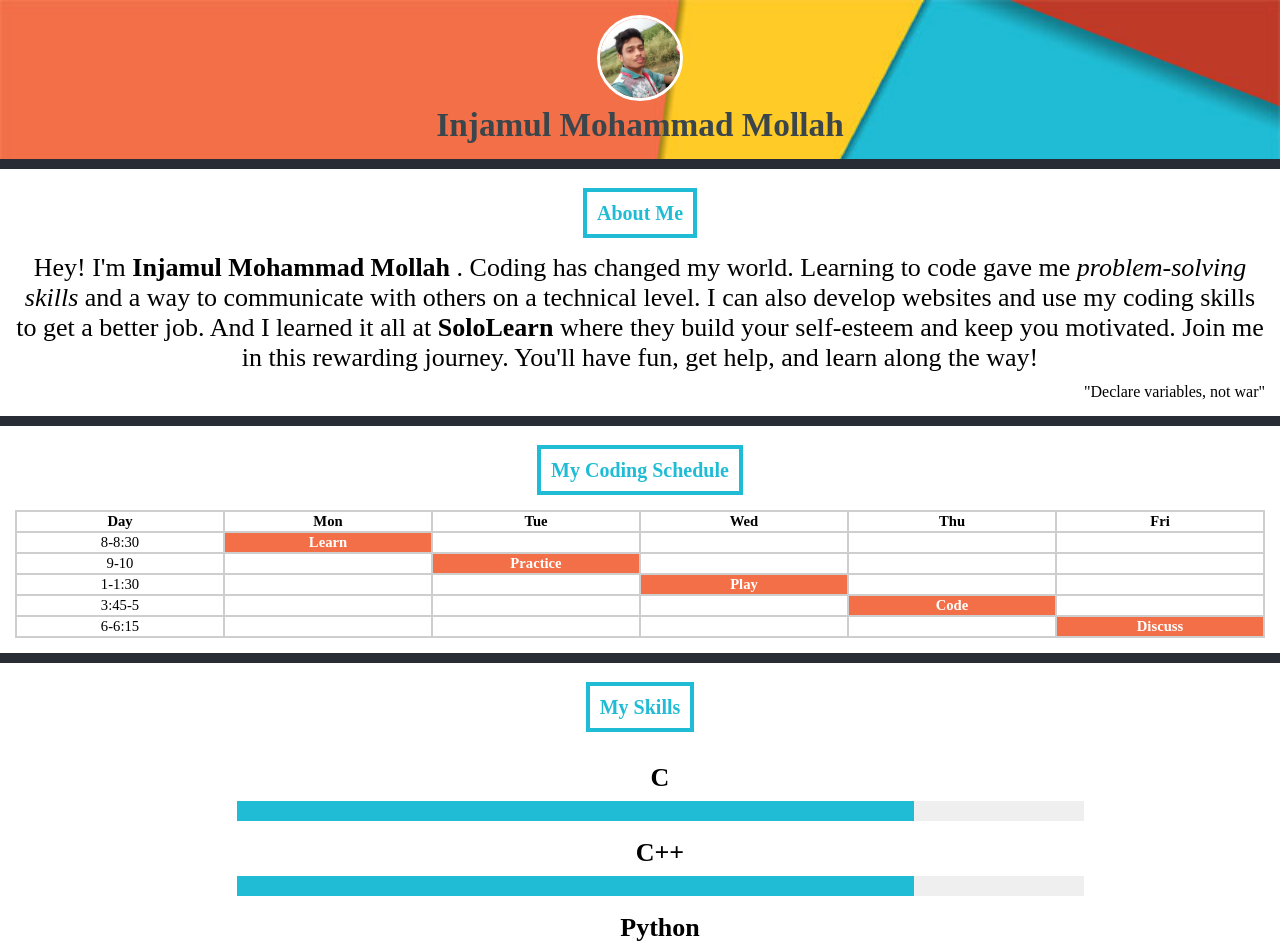
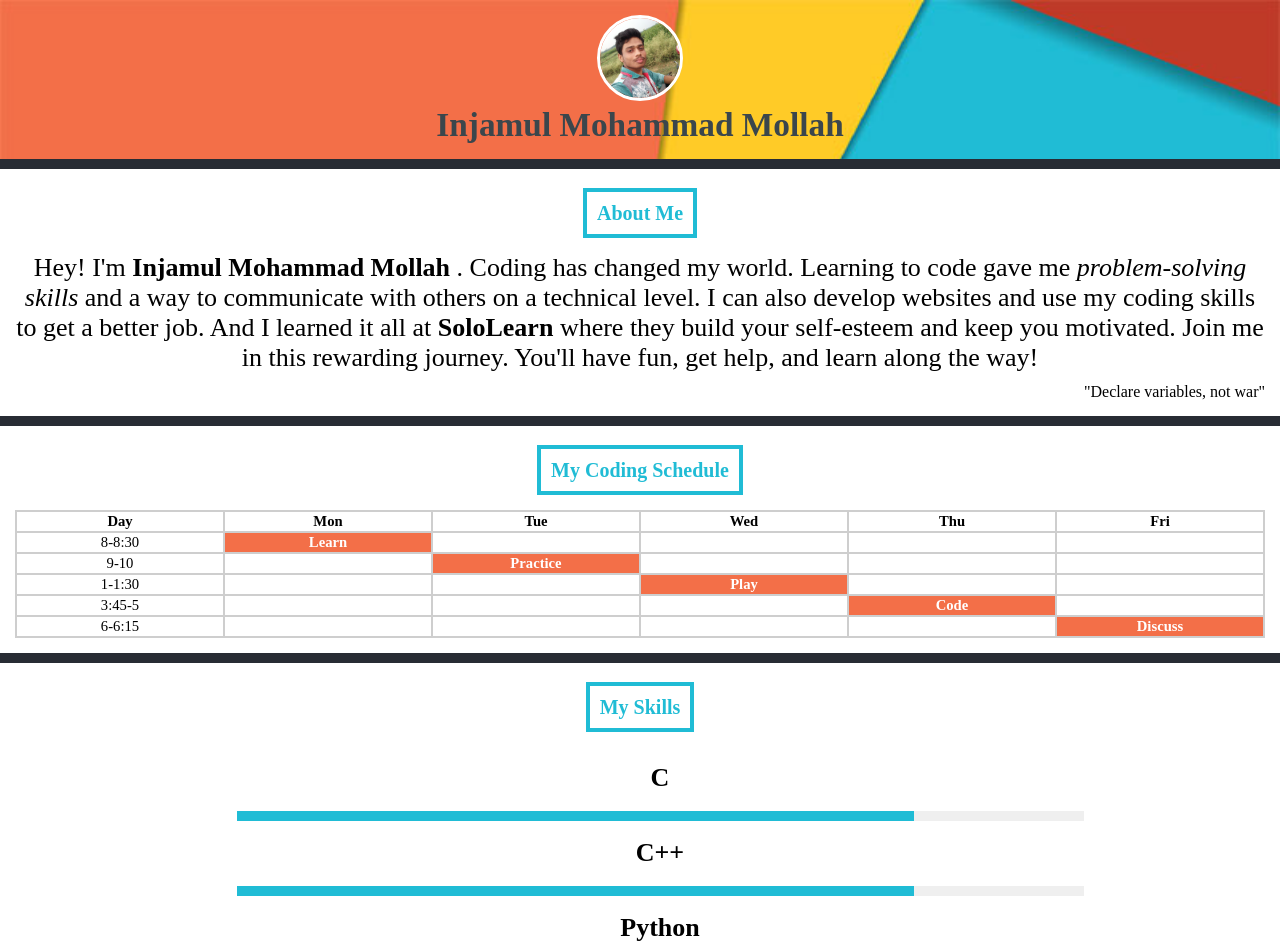
Before and after one commit to mrinjamul/mrinjamul.js.org, a React (Create React App) app: page / in a window 1280 px wide. Shown: the top 949 px of the page. Built offline with nearby package versions, Linux system fonts and the light colour scheme.

Commit message:
update progressbar

```diff
--- a/src/styles/Blog.scss
+++ b/src/styles/Blog.scss
@@ -104,7 +104,7 @@ ul li {
 }
 progress {
   width: 70%;
-  height: 20px;
+  height: 10px;
   color: $font-color;
   background: $main-bg-color;
   &::-webkit-progress-bar {
```
